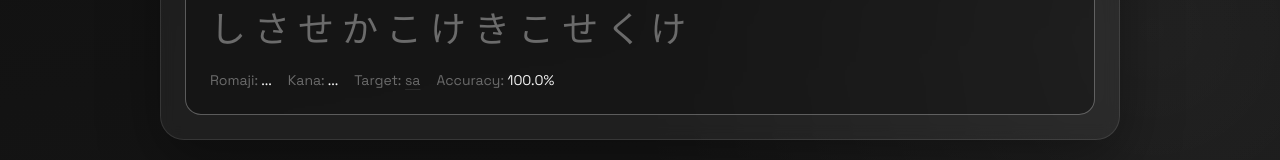
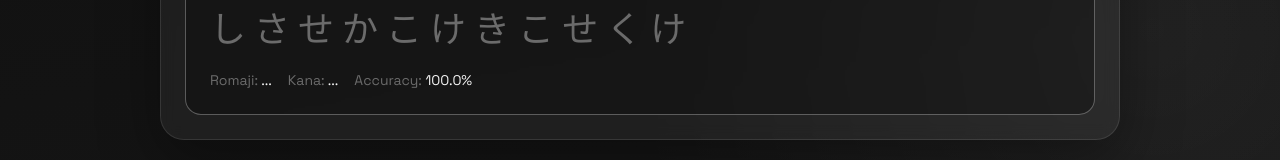
Before and after one commit to james-tharit/hiragana-type-game, a React (Vite) app: page / in a window 1280 px wide. Shown: the part 610-770 px from the top of the page. Built offline with nearby package versions, Linux system fonts and the light colour scheme.

Commit message:
feat: enhance TypingCanvas with failure tracking and target reveal functionality

```diff
--- a/src/components/TypingCanvas.tsx
+++ b/src/components/TypingCanvas.tsx
@@ -60,6 +60,20 @@ function TypingCanvas({ tokens, index, buffer, composedKana, currentWrong, isFin
   const typedGhost = activeRomaji.slice(0, Math.min(buffer.length, activeRomaji.length));
   const pendingGhost = activeRomaji.slice(Math.min(buffer.length, activeRomaji.length));
 
+  const [hasFailedOnce, setHasFailedOnce] = useState(false);
+  const [targetRevealed, setTargetRevealed] = useState(false);
+
+  useEffect(() => {
+    setHasFailedOnce(false);
+    setTargetRevealed(false);
+  }, [index]);
+
+  useEffect(() => {
+    if (currentWrong) {
+      setHasFailedOnce(true);
+    }
+  }, [currentWrong]);
+
   const focusInput = useCallback(() => {
     inputZoneRef.current?.focus();
   }, []);
@@ -68,6 +82,18 @@ function TypingCanvas({ tokens, index, buffer, composedKana, currentWrong, isFin
     focusInput();
   }, [focusInput]);
 
+  const handleKeyDown = useCallback(
+    (event: KeyboardEvent<HTMLDivElement>) => {
+      if (event.code === 'Space' && hasFailedOnce && !targetRevealed) {
+        event.preventDefault();
+        setTargetRevealed(true);
+        return;
+      }
+      onKeyDown(event);
+    },
+    [hasFailedOnce, targetRevealed, onKeyDown],
+  );
+
   return (
     <div className="relative">
       <div
@@ -75,7 +101,7 @@ function TypingCanvas({ tokens, index, buffer, composedKana, currentWrong, isFin
         tabIndex={0}
         onFocus={() => setIsFocused(true)}
         onBlur={() => setIsFocused(false)}
-        onKeyDown={onKeyDown}
+        onKeyDown={handleKeyDown}
         className="relative rounded-2xl border border-white/10 bg-black/30 p-6 outline-none transition focus:border-white/30"
       >
         <div className={`transition duration-150 ${isFocused ? 'opacity-100 blur-0' : 'opacity-70 blur-[1.2px]'}`}>
@@ -108,11 +134,21 @@ function TypingCanvas({ tokens, index, buffer, composedKana, currentWrong, isFin
             <p>
               Kana: <span className={currentWrong ? 'text-red-400' : 'text-ink-100'}>{composedKana || '...'}</span>
             </p>
-            <p>
-              Target:{' '}
-              <span className="text-ink-100">{typedGhost}</span>
-              <span className="decoration-ink-700 underline underline-offset-4">{pendingGhost || '...'}</span>
-            </p>
+            {targetRevealed ? (
+              <p>
+                Target:{' '}
+                <span className="text-ink-100">{typedGhost}</span>
+                <span className="decoration-ink-700 underline underline-offset-4">{pendingGhost || '...'}</span>
+              </p>
+            ) : hasFailedOnce ? (
+              <button
+                type="button"
+                onClick={() => setTargetRevealed(true)}
+                className="animate-pulse rounded px-2 py-0.5 text-xs font-medium text-orange-400 ring-1 ring-orange-400/50 transition hover:text-orange-300 hover:ring-orange-300/70"
+              >
+                Reveal target <span className="opacity-60">[Spacebar]</span>
+              </button>
+            ) : null}
             <p>
               Accuracy: <span className="text-ink-100">{accuracy.toFixed(1)}%</span>
             </p>
```
